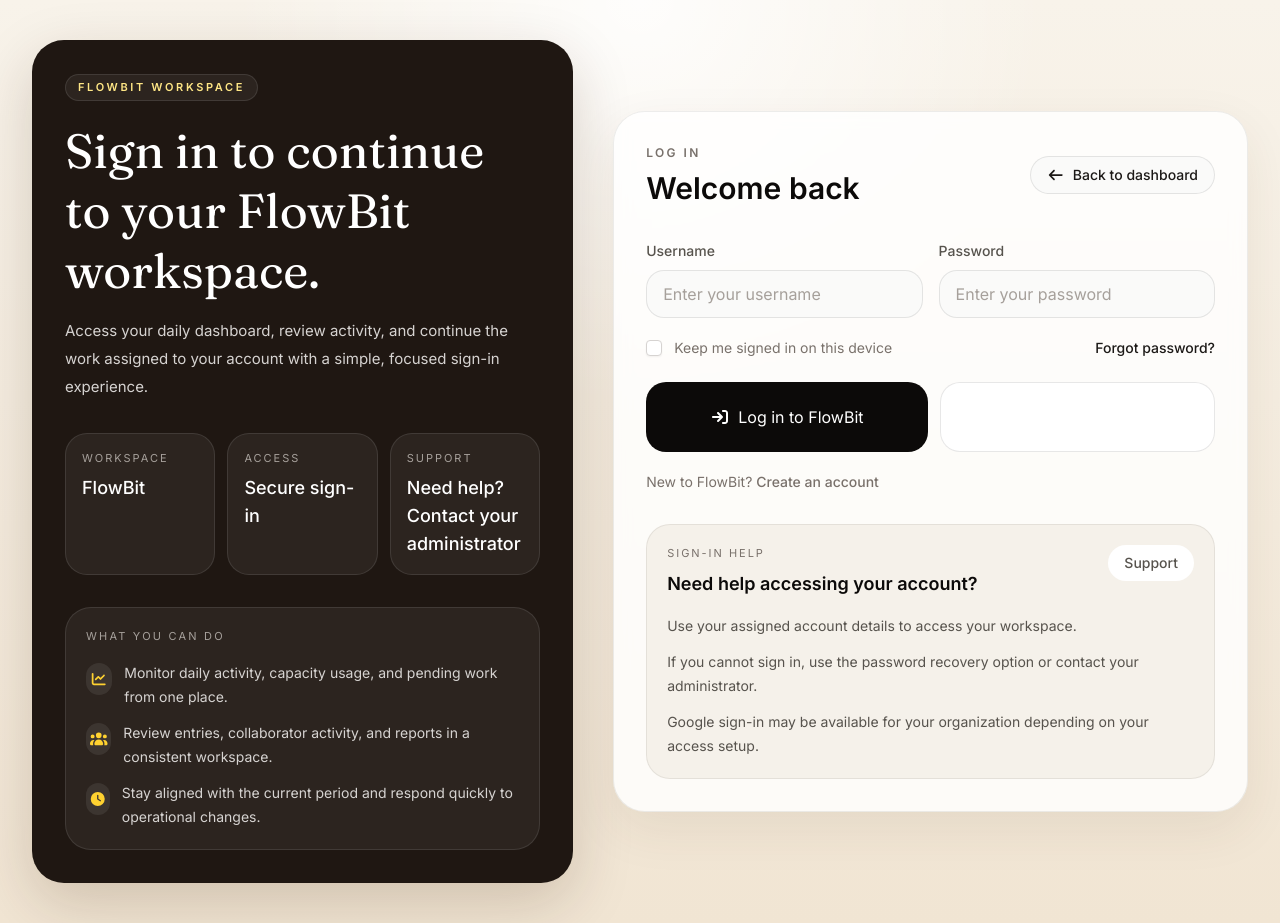
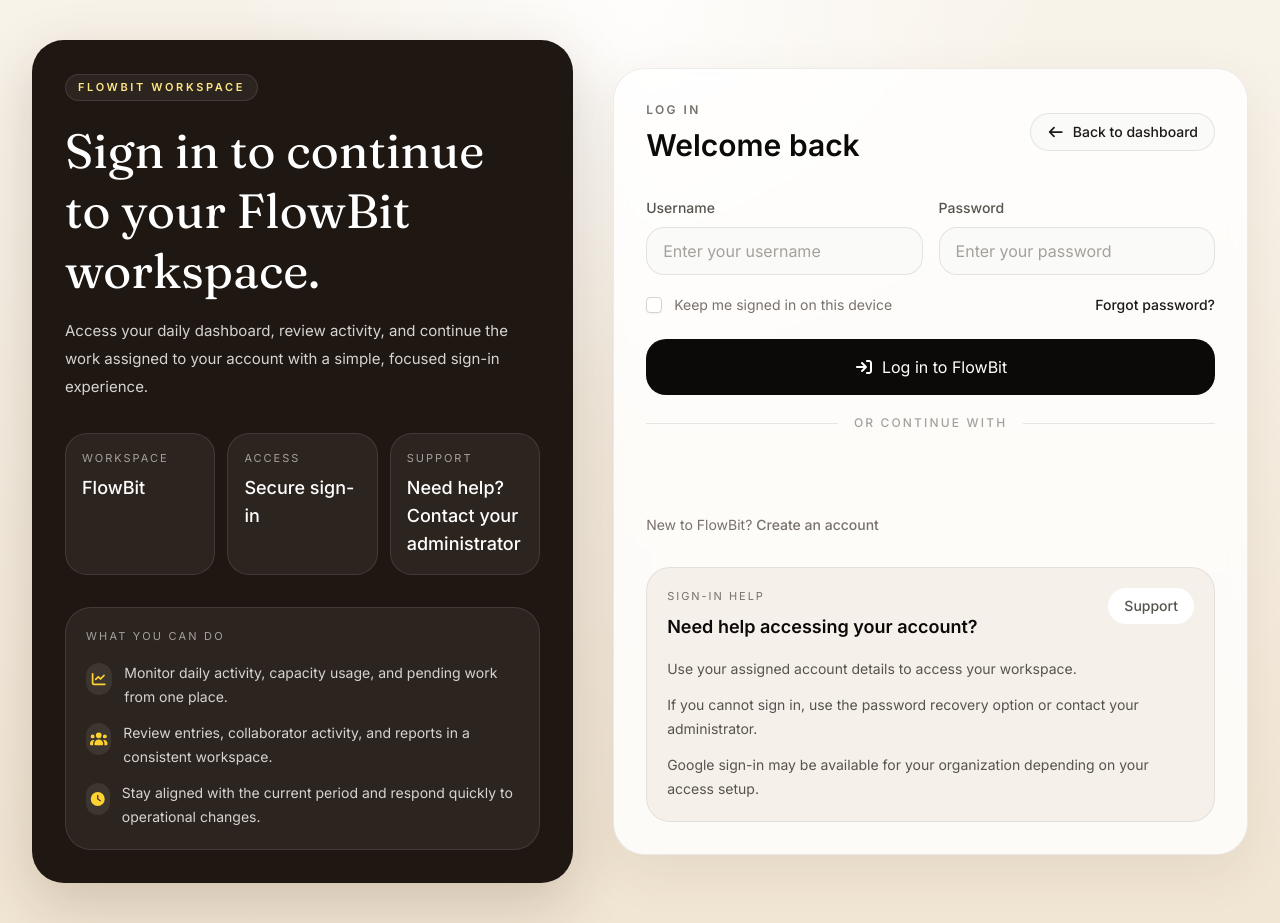
Before and after one commit to dana-khaing/FlowBit_Capacity-Based-Numeric-Transaction-Management-System, a Next.js app in the folder flowbit-frontend/: page /login in a window 1280 px wide. Built offline with nearby package versions, Linux system fonts and the light colour scheme; no server answers.

Commit message:
Clean up Google sign-in layout on login page

```diff
--- a/flowbit-frontend/src/components/auth/google-sign-in-button.tsx
+++ b/flowbit-frontend/src/components/auth/google-sign-in-button.tsx
@@ -89,20 +89,22 @@ export function GoogleSignInButton({
       },
     });
 
+    const width = Math.max(280, Math.min(containerRef.current.offsetWidth || 320, 520));
+
     window.google.accounts.id.renderButton(containerRef.current, {
       type: "standard",
       theme: "outline",
       text: "continue_with",
       shape: "pill",
       size: "large",
-      width: 320,
+      width,
       logo_alignment: "left",
     });
   }, [disabled, googleReady, onCredential, onError]);
 
   return (
-    <div className="flex min-h-11 items-center justify-center">
-      <div ref={containerRef} className={disabled ? "pointer-events-none opacity-60" : ""} />
+    <div className="flex min-h-11 w-full items-center justify-center">
+      <div ref={containerRef} className={`w-full ${disabled ? "pointer-events-none opacity-60" : ""}`} />
     </div>
   );
 }
--- a/flowbit-frontend/src/components/auth/login-form-card.tsx
+++ b/flowbit-frontend/src/components/auth/login-form-card.tsx
@@ -153,13 +153,20 @@ export function LoginFormCard() {
           <FontAwesomeIcon icon={faArrowRightToBracket} className="h-4 w-4" />
           {isSubmitting ? "Signing in..." : "Log in to FlowBit"}
         </Button>
-        <div className="flex flex-1 items-center justify-center rounded-[20px] border border-stone-900/10 bg-white px-4 py-3">
-          <GoogleSignInButton
-            disabled={isSubmitting}
-            onCredential={handleGoogleCredential}
-            onError={handleGoogleError}
-          />
-        </div>
+      </div>
+
+      <div className="mt-5 flex items-center gap-4">
+        <div className="h-px flex-1 bg-stone-200" />
+        <span className="text-xs font-medium uppercase tracking-[0.18em] text-stone-400">or continue with</span>
+        <div className="h-px flex-1 bg-stone-200" />
+      </div>
+
+      <div className="mt-5">
+        <GoogleSignInButton
+          disabled={isSubmitting}
+          onCredential={handleGoogleCredential}
+          onError={handleGoogleError}
+        />
       </div>
 
       <p className="mt-5 text-sm text-stone-500">
```
